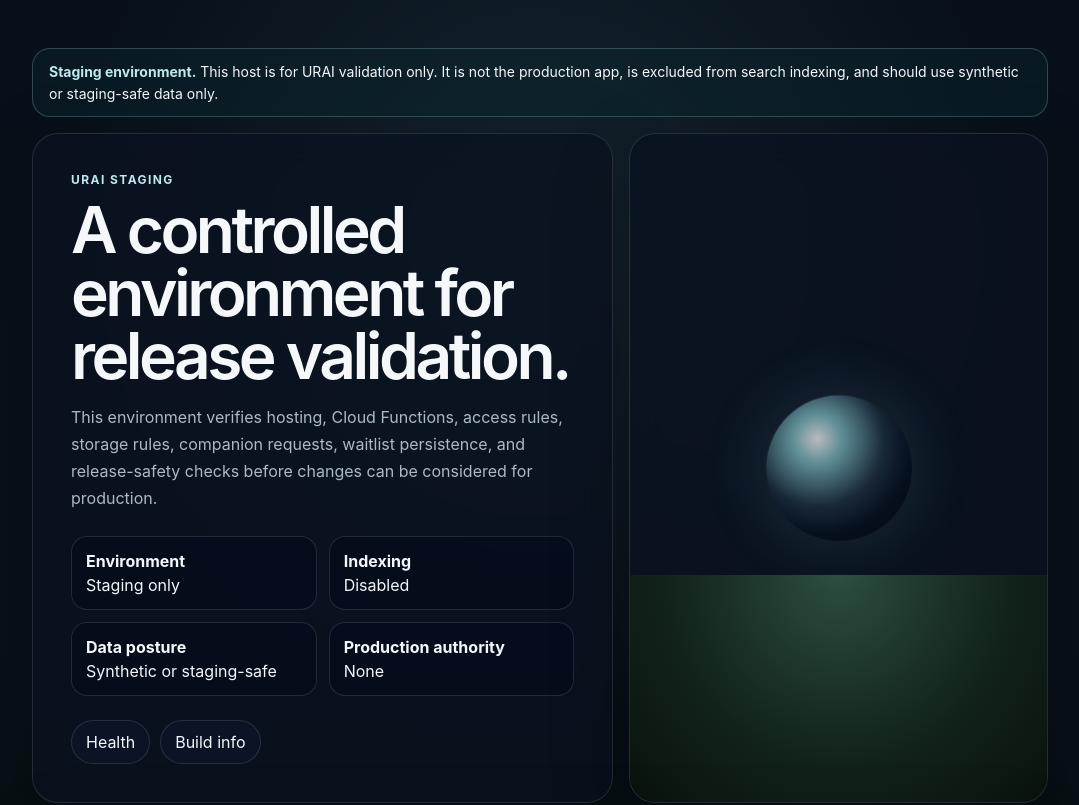
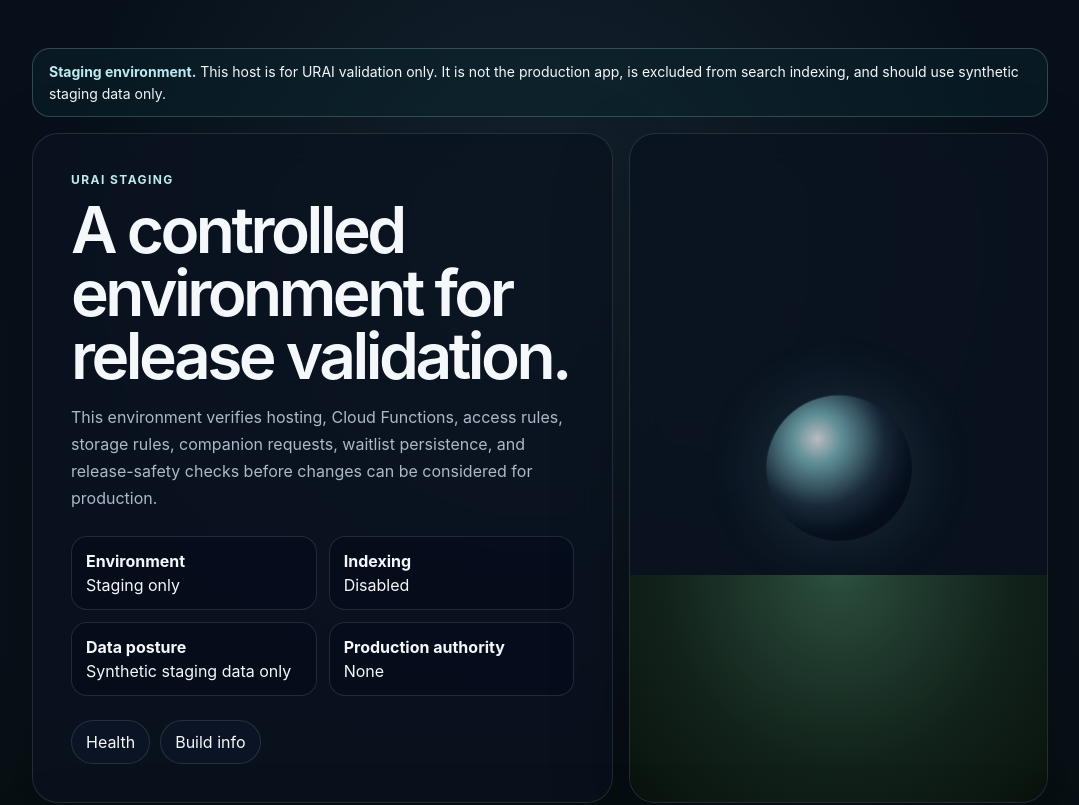
Before and after one commit to LifeLoggerAI/urai-staging, a website: page public/index.html in a window 1280 px wide. Shown: the top 805 px of the page, without its empty margins (100-1179 px from the left). Drawn offline with Linux system fonts and the light colour scheme.

Commit message:
fix(staging): make synthetic-data boundary explicit

```diff
--- a/public/index.html
+++ b/public/index.html
@@ -12,7 +12,7 @@
 </head>
 <body>
   <main>
-    <aside class="notice" role="note" aria-label="Staging environment notice"><strong>Staging environment.</strong> This host is for URAI validation only. It is not the production app, is excluded from search indexing, and should use synthetic or staging-safe data only.</aside>
+    <aside class="notice" role="note" aria-label="Staging environment notice"><strong>Staging environment.</strong> This host is for URAI validation only. It is not the production app, is excluded from search indexing, and should use synthetic staging data only.</aside>
     <section class="hero" aria-labelledby="title">
       <div class="card copy">
         <div class="kicker">URAI staging</div>
@@ -21,7 +21,7 @@
         <div class="status-grid" aria-label="Staging boundaries">
           <div class="status"><strong>Environment</strong><span>Staging only</span></div>
           <div class="status"><strong>Indexing</strong><span>Disabled</span></div>
-          <div class="status"><strong>Data posture</strong><span>Synthetic or staging-safe</span></div>
+          <div class="status"><strong>Data posture</strong><span>Synthetic staging data only</span></div>
           <div class="status"><strong>Production authority</strong><span>None</span></div>
         </div>
         <nav class="path" aria-label="Staging diagnostics"><a href="/api/healthz">Health</a><a href="/api/buildinfo">Build info</a></nav>
```
